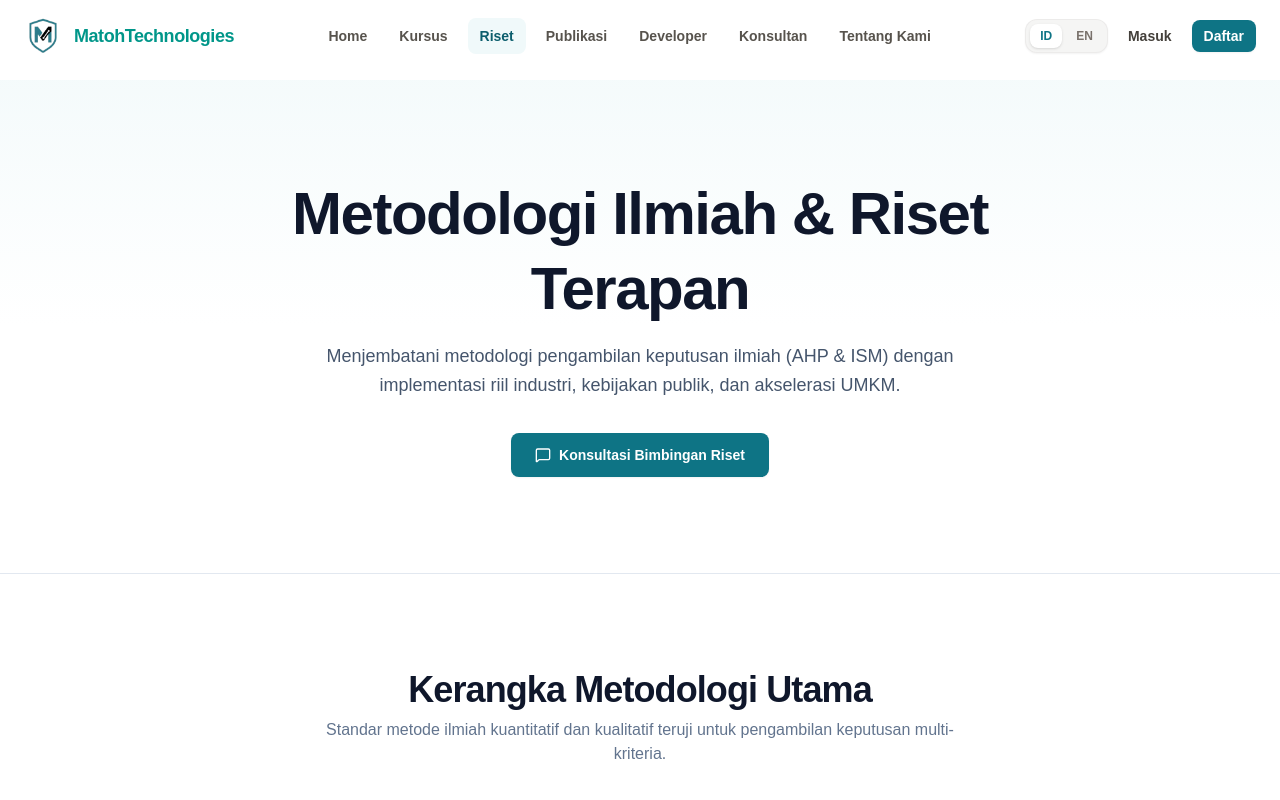
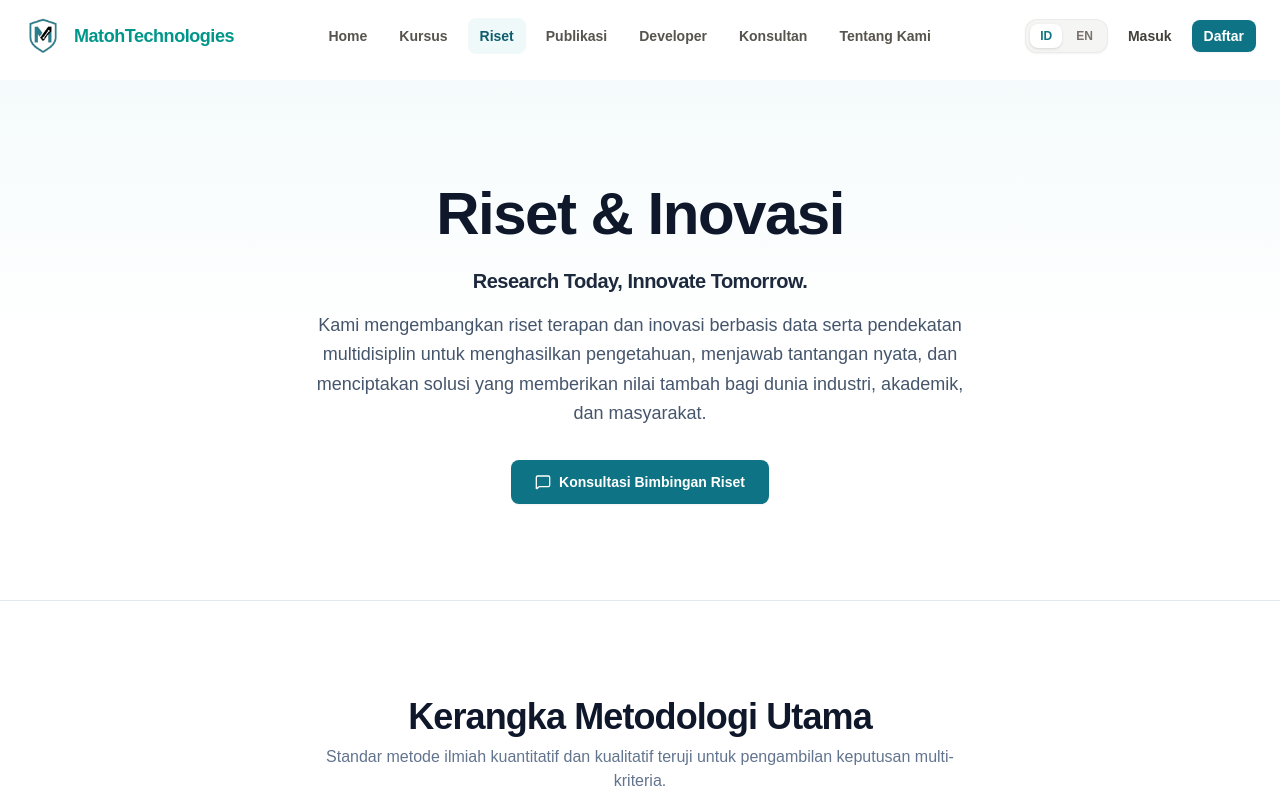
Before and after one commit to matohtechnologies/matoh-lms, a Next.js app: page /riset in a window 1280 px wide. Shown: the top 800 px of the page. Built offline with nearby package versions, Linux system fonts and the light colour scheme; no server answers; the database is empty.

Commit message:
feat(riset): update title to Riset & Inovasi, add tagline and description

```diff
--- a/src/app/(public)/riset/page.tsx
+++ b/src/app/(public)/riset/page.tsx
@@ -44,13 +44,20 @@ export default async function RisetPage() {
               className="text-4xl sm:text-5xl lg:text-6xl font-extrabold text-slate-900 tracking-tight leading-tight"
               style={{ fontFamily: "var(--font-poppins, sans-serif)" }}
             >
-              {isEn ? "Applied Research & Scientific Methodologies" : "Metodologi Ilmiah & Riset Terapan"}
+              {isEn ? "Research & Innovation" : "Riset & Inovasi"}
             </h1>
+
+            <p
+              className="text-lg sm:text-xl font-bold text-slate-800 tracking-tight"
+              style={{ fontFamily: "var(--font-poppins, sans-serif)" }}
+            >
+              Research Today, Innovate Tomorrow.
+            </p>
 
             <p className="text-base sm:text-lg text-slate-600 leading-relaxed max-w-2xl mx-auto">
               {isEn
-                ? "Bridging rigorous academic decision modeling with real-world industry adoption, public policy priorities, and MSME digital transformation."
-                : "Menjembatani metodologi pengambilan keputusan ilmiah (AHP & ISM) dengan implementasi riil industri, kebijakan publik, dan akselerasi UMKM."}
+                ? "We develop data-driven applied research and multidisciplinary innovation to generate knowledge, address real challenges, and create value-added solutions for industry, academia, and society."
+                : "Kami mengembangkan riset terapan dan inovasi berbasis data serta pendekatan multidisiplin untuk menghasilkan pengetahuan, menjawab tantangan nyata, dan menciptakan solusi yang memberikan nilai tambah bagi dunia industri, akademik, dan masyarakat."}
             </p>
 
             <div className="flex flex-wrap items-center justify-center gap-3 pt-4">
```
